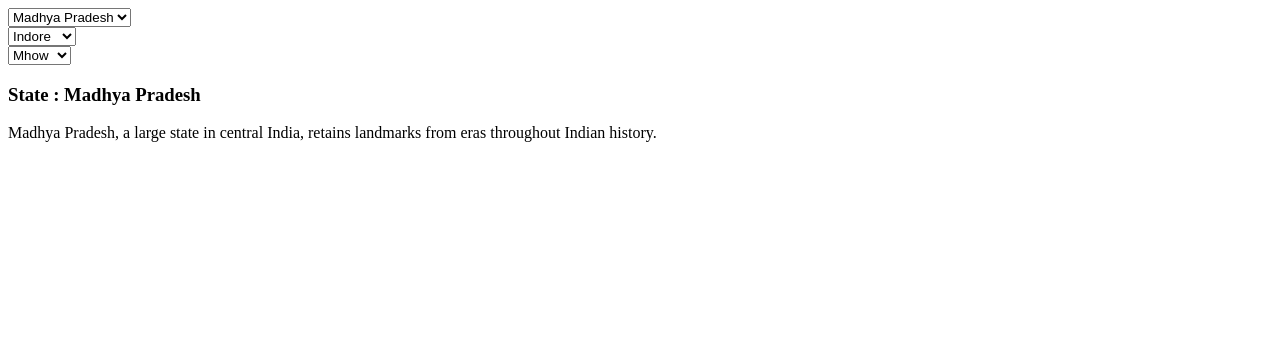
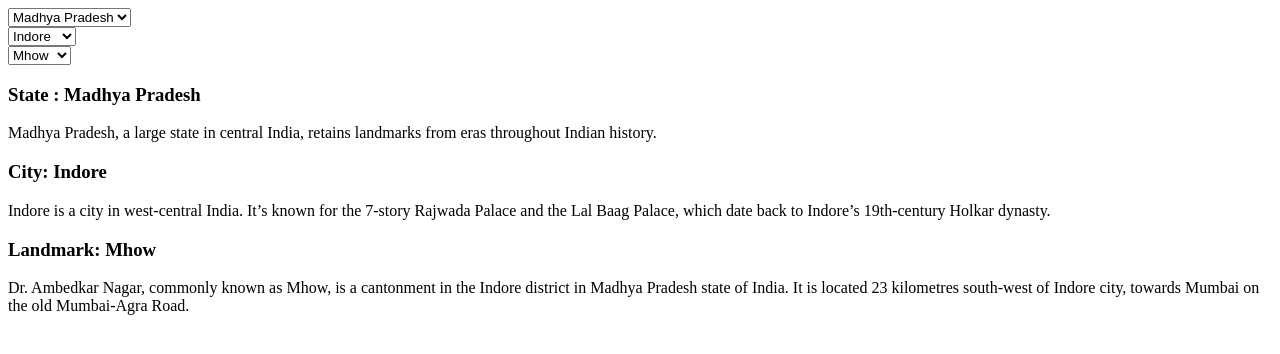
Before and after one commit to acciojob/dropdown-react-Rahulllkr, a React app: page / in a window 1280 px wide. Shown: the top 354 px of the page. Built offline with nearby package versions, Linux system fonts and the light colour scheme.

Commit message:
now done

```diff
--- a/src/components/App.js
+++ b/src/components/App.js
@@ -194,8 +194,14 @@ function App(){
 			<div id="state-description">{selectedState.description}</div>
 		</div>
 
-		<div>
+		<div id="city-name">
+			<h3>City: {selectedCity.name}</h3>
+			<div id="city-description">{selectedCity.description}</div>
+		</div>
 
+		<div id="landmark-name">
+			<h3>Landmark: {selectedLandmark.name}</h3>
+			<div id="landmark-description">{selectedLandmark.description}</div>
 		</div>
 	</div>
 	);
```
